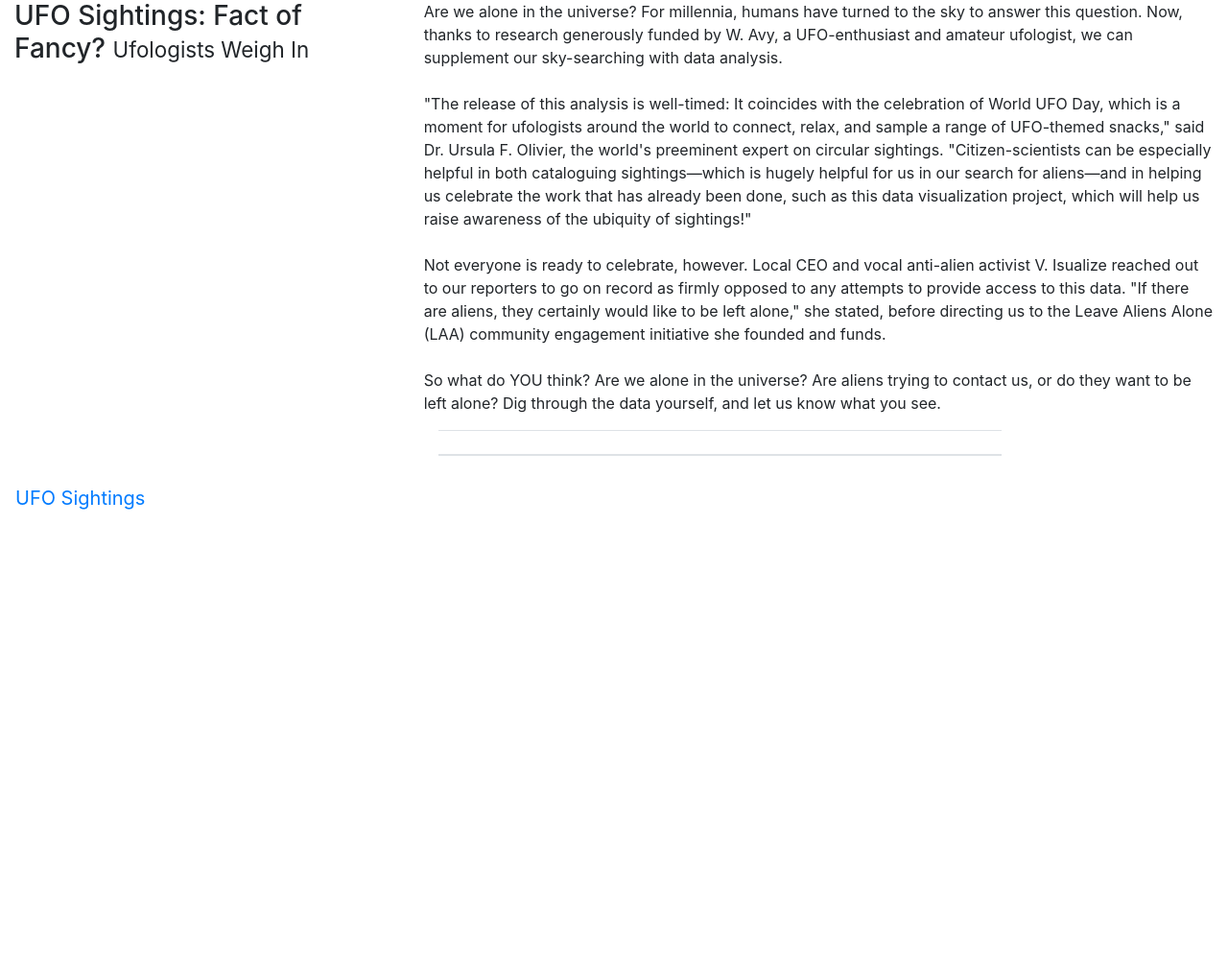
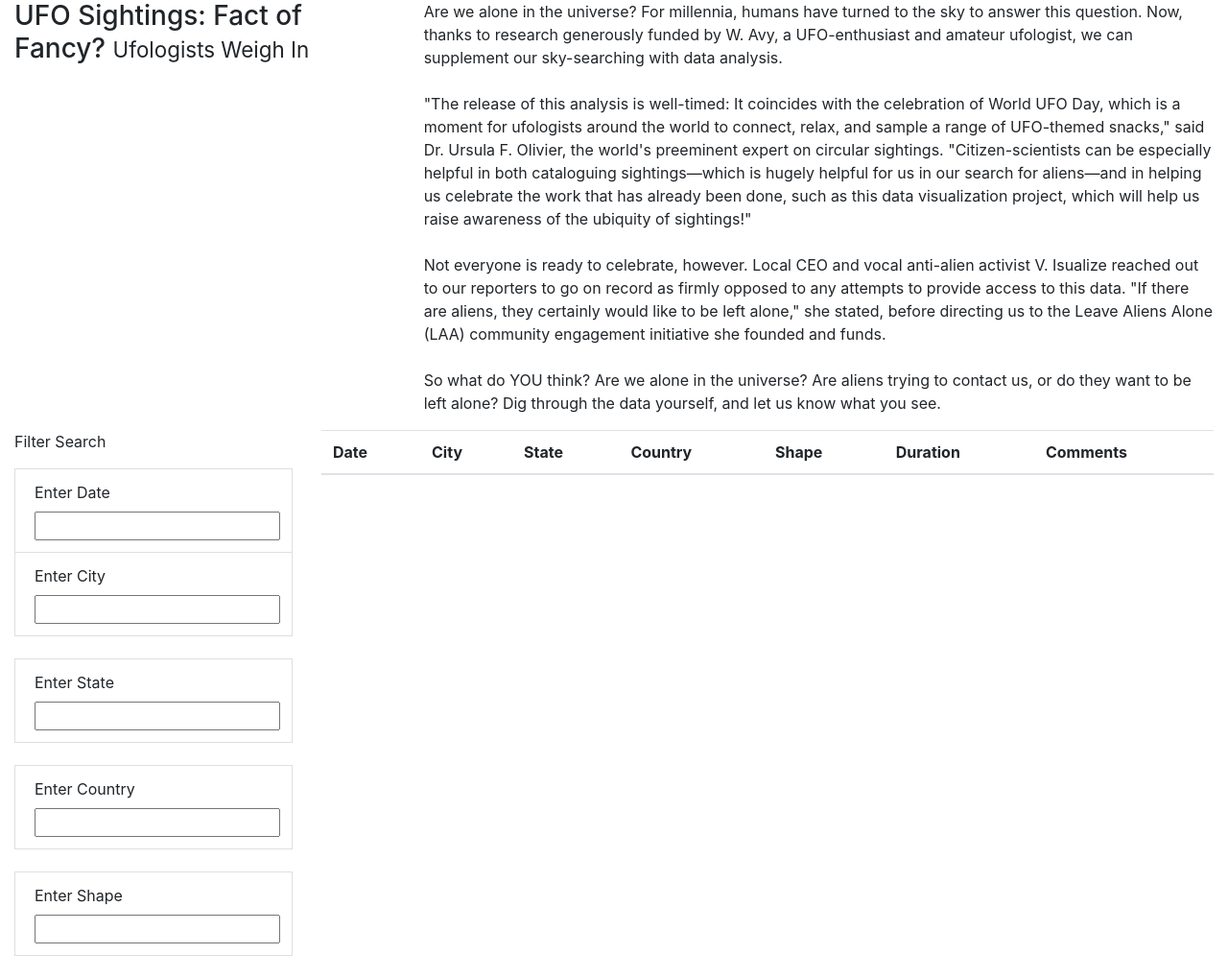
Before and after one commit to ll3335/UFOs, a plain HTML site: page index.html in a window 1280 px wide. Shown: the whole page at 96% size. Before the commit the page ends 800 px from the top, so only its background shows below. Drawn offline with nearby package versions, Linux system fonts and the light colour scheme.

Commit message:
Add files via upload

```diff
--- a/index.html
+++ b/index.html
@@ -14,22 +14,60 @@
               <div class="col-md-8">
                 <p>
                   Are we alone in the universe? For millennia, humans have turned to the sky to answer this question. Now, thanks to research generously funded by W. Avy, a UFO-enthusiast and amateur ufologist, we can supplement our sky-searching with data analysis.<br><br>"The release of this analysis is well-timed: It coincides with the celebration of World UFO Day, which is a moment for ufologists around the world to connect, relax, and sample a range of UFO-themed snacks," said Dr. Ursula F. Olivier, the world's preeminent expert on circular sightings. "Citizen-scientists can be especially helpful in both cataloguing sightings—which is hugely helpful for us in our search for aliens—and in helping us celebrate the work that has already been done, such as this data visualization project, which will help us raise awareness of the ubiquity of sightings!"<br><br>Not everyone is ready to celebrate, however. Local CEO and vocal anti-alien activist V. Isualize reached out to our reporters to go on record as firmly opposed to any attempts to provide access to this data. "If there are aliens, they certainly would like to be left alone," she stated, before directing us to the Leave Aliens Alone (LAA) community engagement initiative she founded and funds.<br><br>So what do YOU think? Are we alone in the universe? Are aliens trying to contact us, or do they want to be left alone? Dig through the data yourself, and let us know what you see.
+                </p>
+            </div>
+          </div>
+        </div>
+        <div class="container-fluid">
+          <div class="row">
+            <div class="col-md-3">
+              <form>
+                  <p>Filter Search</p>
+                </form>
+                <ul class="list-group">
+
+              </ul>
+              <li class="list-group-item">
+                  <label for="date">Enter Date</label><br>
+                  <input type="text" id="datetime" />
+              </li>
+              <li class = "list-group-item">
+                <label for="city">Enter City</label><br>
+                  <input type="text" id="city" />
+              </li><br>
+              <li class = "list-group-item">
+                <label for="state">Enter State</label><br>
+                  <input type="text" id= "state" />
+              </li><br>
+              <li class = "list-group-item">
+                <label for="country">Enter Country</label>
+                  <input type="text" id="country" />
+              </li><br>
+              <li class = "list-group-item">
+                <label for="shape">Enter Shape</label><br>
+                  <input type="text" id="shape" />
+              </li><br>
+            </div>
             <div class="col-md-9">
               <table class="table table-striped">
                   <thead>
                     <tr>
-                  <th></th>
+                      <th>Date</th>
+                      <th>City</th>
+                      <th>State</th>
+                      <th>Country</th>
+                      <th>Shape</th>
+                      <th>Duration</th>
+                      <th>Comments</th>
                     </tr>
                   </thead>
                   <tbody></tbody>
                 </table>
               </div>
-
-                </p>
             </div>
           </div>
         </div>
+        <script src="https://cdnjs.cloudflare.com/ajax/libs/d3/4.11.0/d3.js"></script>
+  <script src="static/js/data.js"></script>
+  <script src="static/js/app.js"></script>
 </body>
-    <nav class="navbar navbar-expand-lg">
-        <a class="navbar-brand" href="index.html">UFO Sightings</a>
-      </nav>
```
Lines whose indentation alone changed are shown as unchanged.
